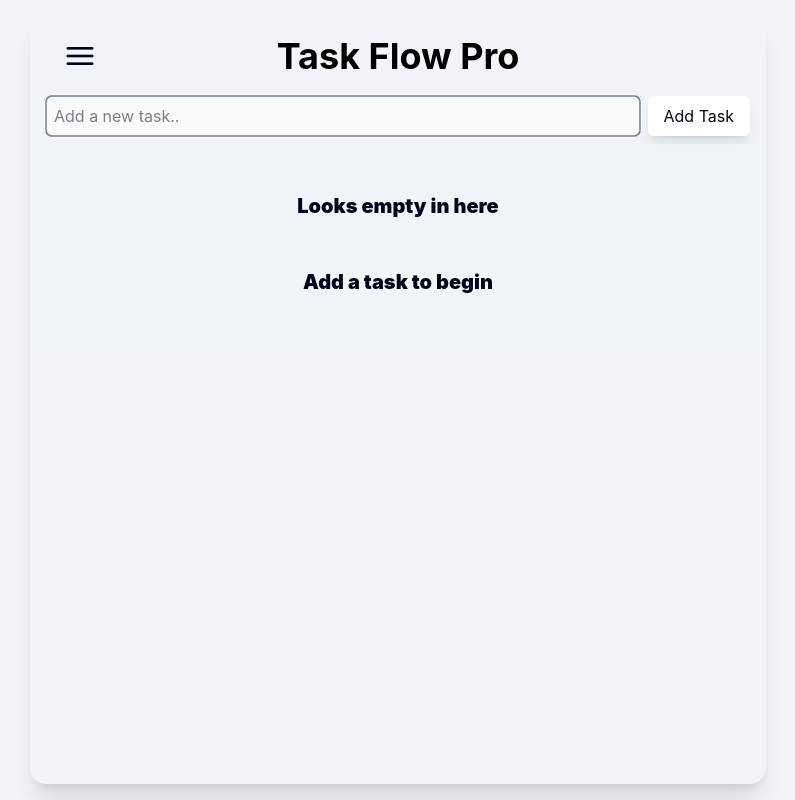
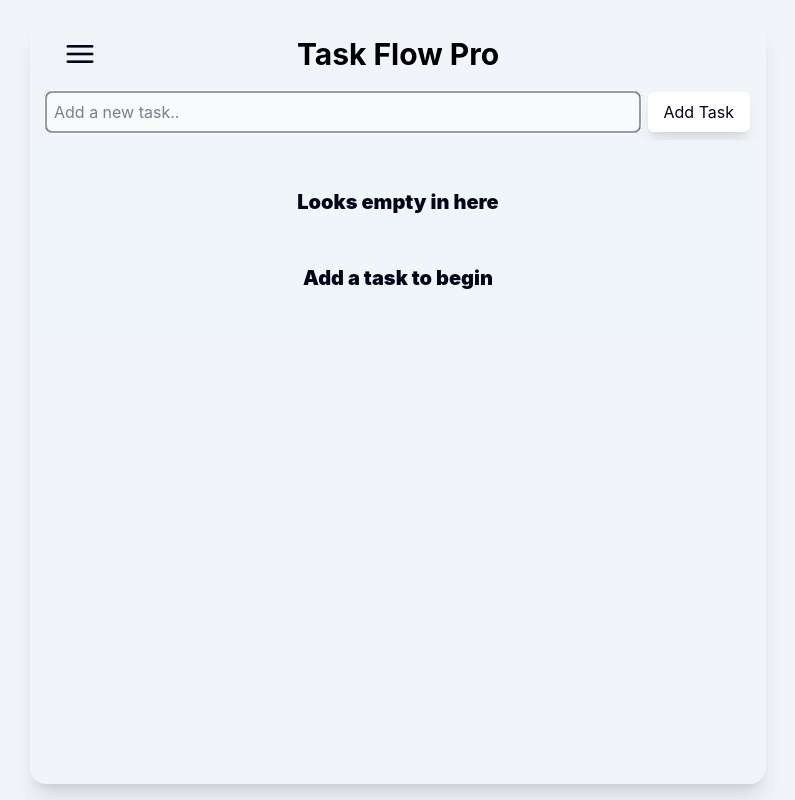
Before and after one commit to bigdonn0011/Task-Flow-Pro, a React (Vite) app: page / in a window 1280 px wide. Shown: the whole page, without its empty margins (242-1037 px from the left). Built offline with nearby package versions, Linux system fonts and the light colour scheme.

Commit message:
added modal ui fixes & empty msg

```diff
--- a/component/Form.tsx
+++ b/component/Form.tsx
@@ -53,7 +53,7 @@ export const Form = ({ openThemeModal }: FormStyle) => {
             </div>
             <div
               className="
-              px-4 py-1 !font-bold !text-4xl !text-center"
+              px-4 py-1 !font-bold !text-3xl !text-center"
             >
               <span>Task Flow Pro</span>
             </div>
```
